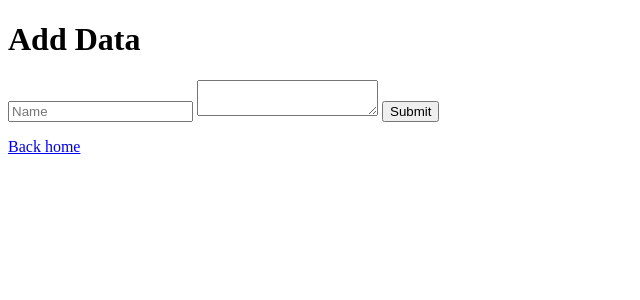
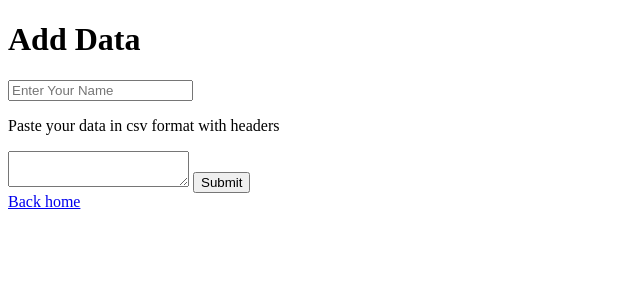
Before and after one commit to darricheng/couple-finance-analysis-app, a SvelteKit app: page /add-data in a window 1280 px wide. Shown: the top 300 px of the page, without its empty margins (0-640 px from the left). Built offline with nearby package versions, Linux system fonts and the light colour scheme.

Commit message:
Process csv headers

```diff
--- a/src/routes/add-data/+page.svelte
+++ b/src/routes/add-data/+page.svelte
@@ -1,19 +1,33 @@
 <script lang="ts">
 	let name = '';
 	let data = '';
-	function addData() {
+	let lines = [];
+	let headers: String[] = [];
+	function processData() {
 		// TODO: function should store the data somewhere for use later
+		// Take the first row of data and display it for mapping to the required data columns
+		lines = data.split(/\r?\n/);
+		headers = lines[0].split(',');
 	}
 </script>
 
 <h1>Add Data</h1>
-<form on:submit={addData}>
-	<input placeholder="Name" bind:value={name} />
+<form on:submit={processData}>
+	<input placeholder="Enter Your Name" bind:value={name} />
+	<p>Paste your data in csv format with headers</p>
 	<textarea bind:value={data} />
 	<button type="submit">Submit</button>
 </form>
 
 <!-- https://stackoverflow.com/a/30593806 -->
-<p style="white-space: pre-line;">{data}</p>
+<!-- <p style="white-space: pre-line;">{data}</p> -->
+{#if headers.length !== 0}
+	<h2>Map your columns to the required data columns</h2>
+	<ul>
+		{#each headers as header}
+			<li>{header}</li>
+		{/each}
+	</ul>
+{/if}
 
 <a href="/">Back home</a>
```
